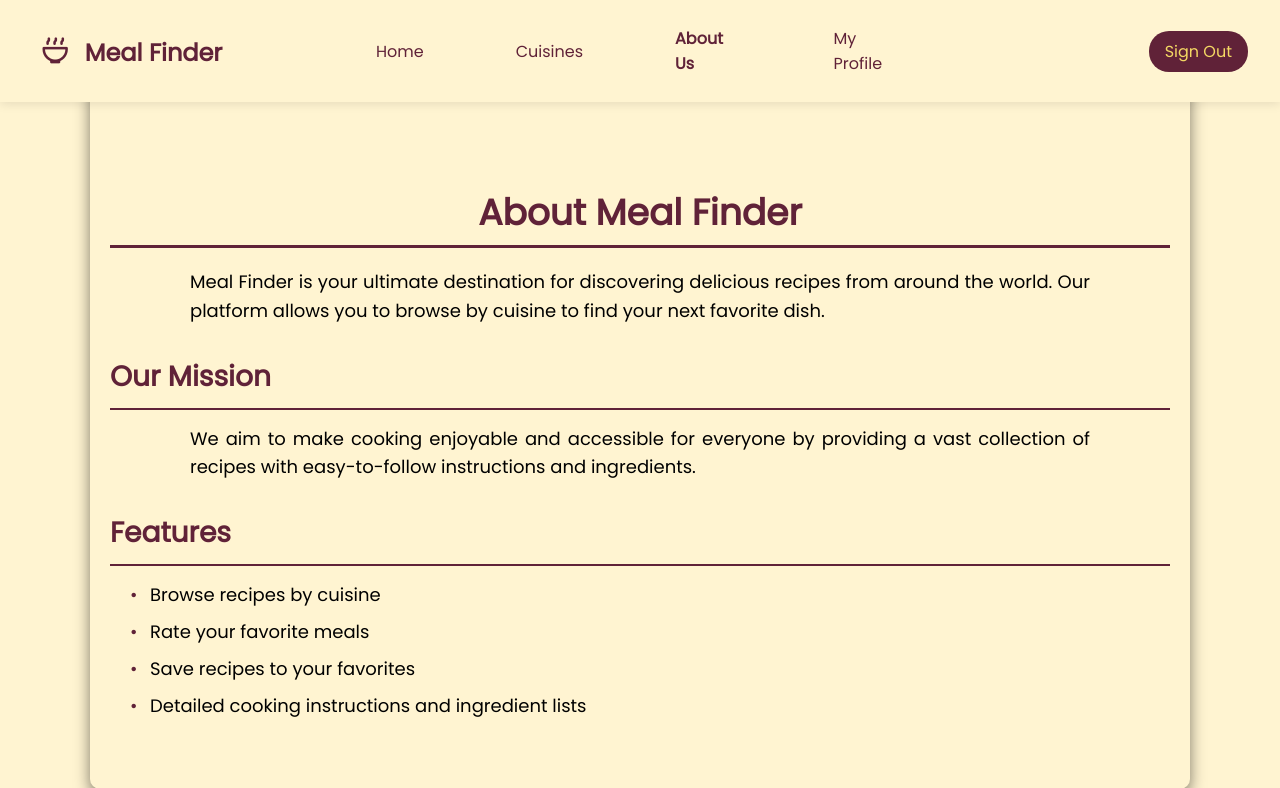
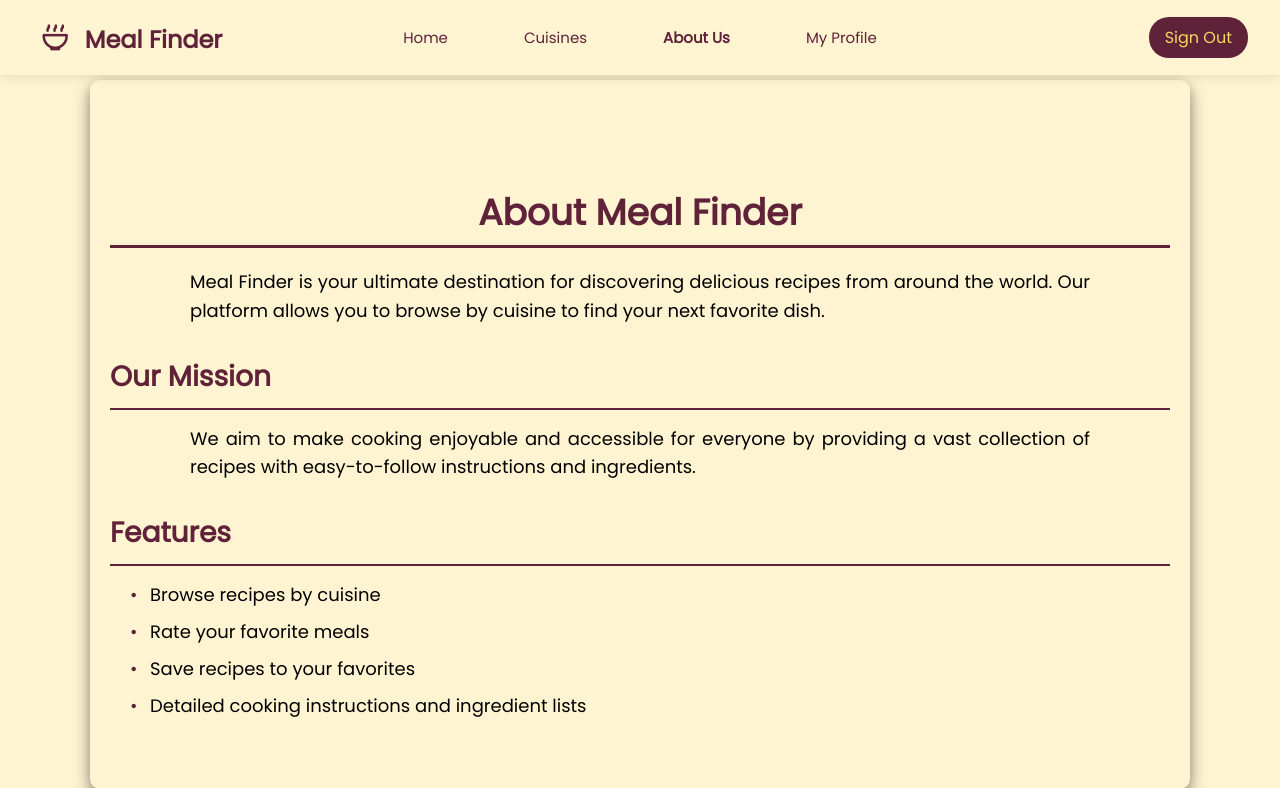
Before and after one commit to Necess8/meals, a PHP site: page /about.html in a window 1280 px wide. Shown: the top 788 px of the page. Run offline with PHP 8.4, Linux system fonts and the light colour scheme; some libraries are stand-ins or nearby versions.

Commit message:
finish finish

```diff
--- a/style.css
+++ b/style.css
@@ -1348,7 +1348,7 @@ footer {
   .user-navbar {
     flex-direction: row;
     align-items: center;
-    justify-content: space-between;
+    justify-content: space-around;
     padding: 1rem 2rem;
   }
 
@@ -1356,7 +1356,6 @@ footer {
     flex: 1;
     justify-content: flex-start;
   }
-
   .navbar-center {
     flex: 2;
     justify-content: center;
@@ -1369,7 +1368,8 @@ footer {
 
   .nav-link {
     display: flex;
-    gap: 2rem;
+    font-size: 15px;
+    gap: 1rem;
   }
 
   .menuBtn {
```
